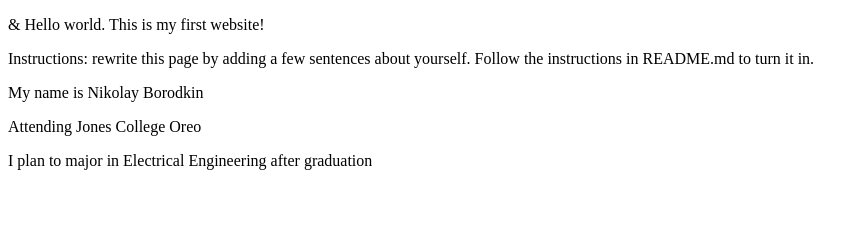
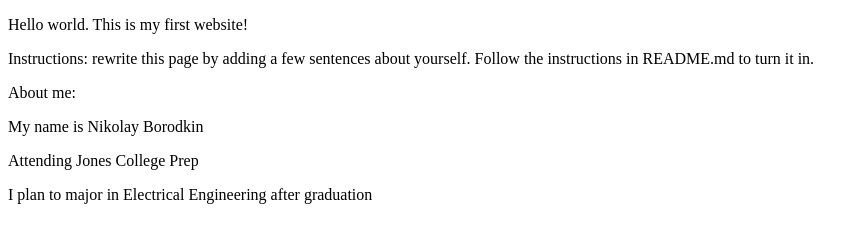
Before and after one commit to nborodkin/nborodkin_lab1, a plain HTML site: page index.html in a window 1280 px wide. Shown: the whole page, without its empty margins (0-868 px from the left). Drawn offline with Linux system fonts and the light colour scheme.

Commit message:
Update index.html

```diff
--- a/index.html
+++ b/index.html
@@ -5,11 +5,12 @@
 <title>Internet Technologies and Web Design</title>
 </head>
 <body>
-<p>&amp; Hello world. This is my first website!</p>
+<p>Hello world. This is my first website!</p>
 <p>Instructions: rewrite this page by adding a few sentences about yourself. Follow the
 instructions in README.md to turn it in.</p>
+<p>About me:</p>
 <p>My name is Nikolay Borodkin</p>
-<p>Attending Jones College Oreo</p>
+<p>Attending Jones College Prep</p>
 <p>I plan to major in Electrical Engineering after graduation</p>
 </body>
 </html>
```
